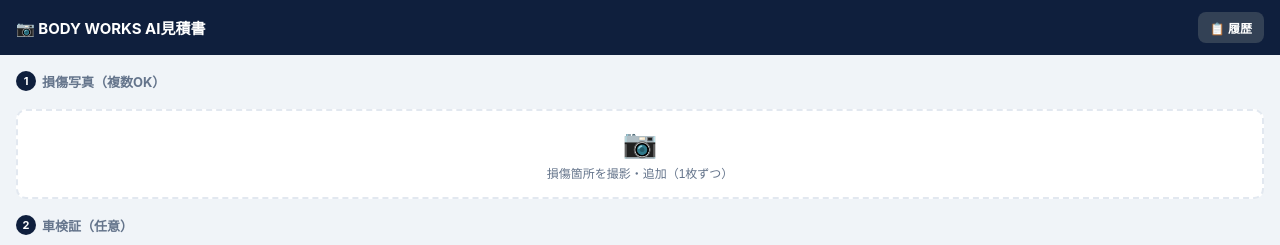
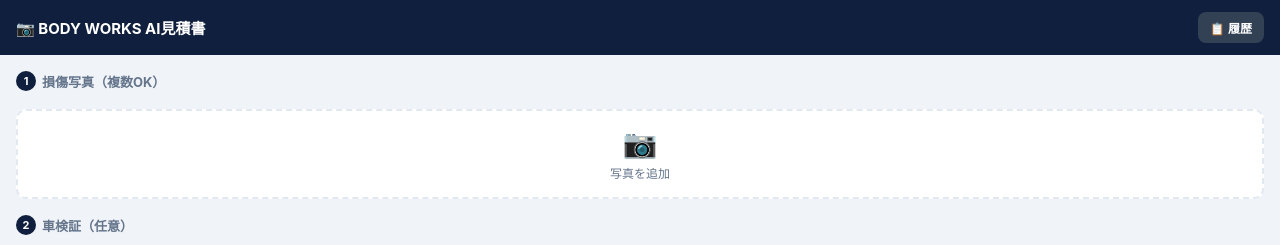
Before and after one commit to body-works-kyoto/body-works-kyoto, a website: page public/estimate-ai.html in a window 1280 px wide. Shown: the top 245 px of the page. Drawn offline with Linux system fonts and the light colour scheme.

Commit message:
Fix iOS freeze: create new input element each time

```diff
--- a/public/estimate-ai.html
+++ b/public/estimate-ai.html
@@ -181,10 +181,9 @@
     <!-- 損傷写真 -->
     <div class="photo-title"><span>1</span>損傷写真（複数OK）</div>
     <div class="photo-grid" id="damage-grid"></div>
-    <input type="file" id="damage-input" accept="image/*" style="display:none;" onchange="addDamagePhotos(this)">
-    <button class="add-photo-btn" onclick="document.getElementById('damage-input').click()">
+    <button class="add-photo-btn" onclick="pickPhoto()">
       <div class="icon">📷</div>
-      <div class="label">損傷箇所を撮影・追加（1枚ずつ）</div>
+      <div class="label">写真を追加</div>
     </button>
   </div>
 
@@ -385,22 +384,28 @@
   // サーバーを5分おきにpingして寝かせない
   setInterval(()=>fetch('/ping').catch(()=>{}), 5*60*1000);
 
-  // 損傷写真追加（即座にサムネ表示）
-  function addDamagePhotos(input){
-    const files = [...input.files];
-    input.value=''; // 即座にinputをリセット
-    files.forEach(f=>{
+  // 毎回新しいinputを生成してiOSフリーズを防ぐ
+  function pickPhoto(){
+    const input = document.createElement('input');
+    input.type = 'file';
+    input.accept = 'image/*';
+    input.style.display = 'none';
+    input.onchange = function(){
+      const f = input.files[0];
+      if(!f) return;
       const idx = damageFiles.length;
       damageFiles.push(f);
-      const div=document.createElement('div');
-      div.className='photo-thumb';
-      div.id=`thumb-${idx}`;
-      // ObjectURLで即座に表示（重い処理なし）
+      const div = document.createElement('div');
+      div.className = 'photo-thumb';
+      div.id = `thumb-${idx}`;
       const url = URL.createObjectURL(f);
-      div.innerHTML=`<img src="${url}" style="width:100%;height:100%;object-fit:cover;"><button class="photo-del" onclick="removeDamage(${idx})">×</button>`;
+      div.innerHTML = `<img src="${url}" style="width:100%;height:100%;object-fit:cover;"><button class="photo-del" onclick="removeDamage(${idx})">×</button>`;
       document.getElementById('damage-grid').appendChild(div);
-    });
-    updateBtn();
+      document.body.removeChild(input);
+      updateBtn();
+    };
+    document.body.appendChild(input);
+    input.click();
   }
 
   function removeDamage(idx){
```
